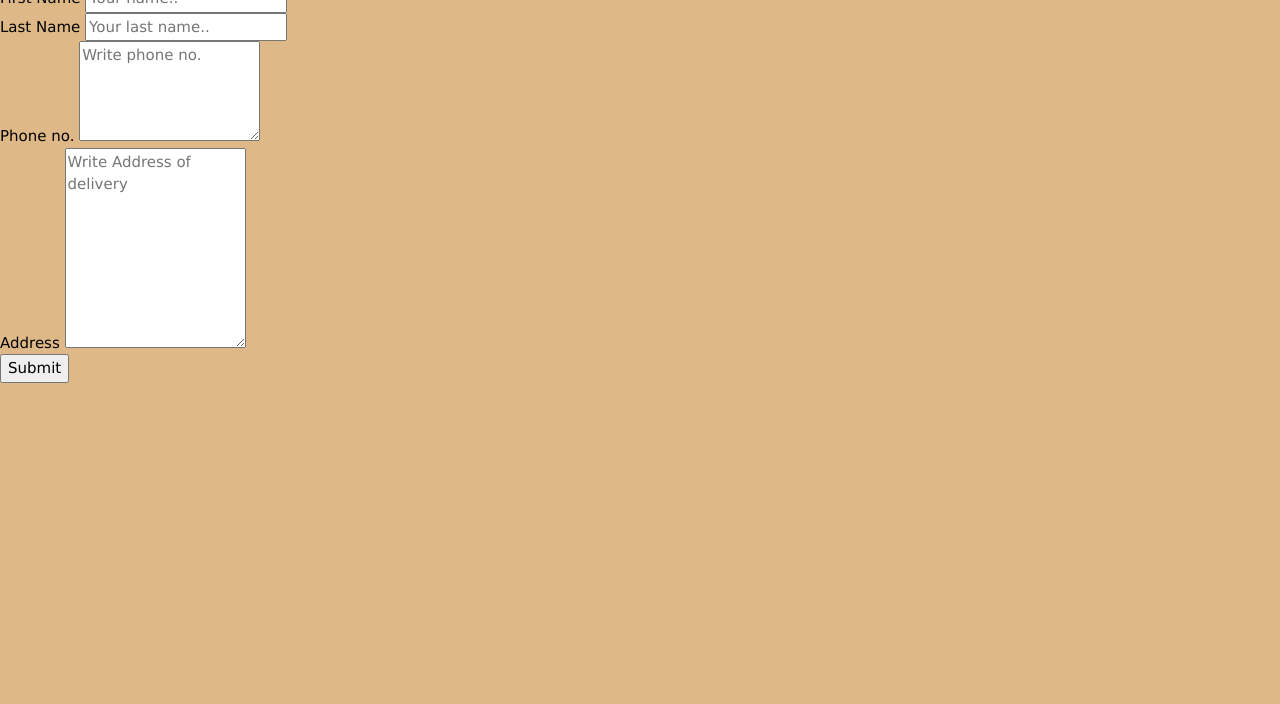
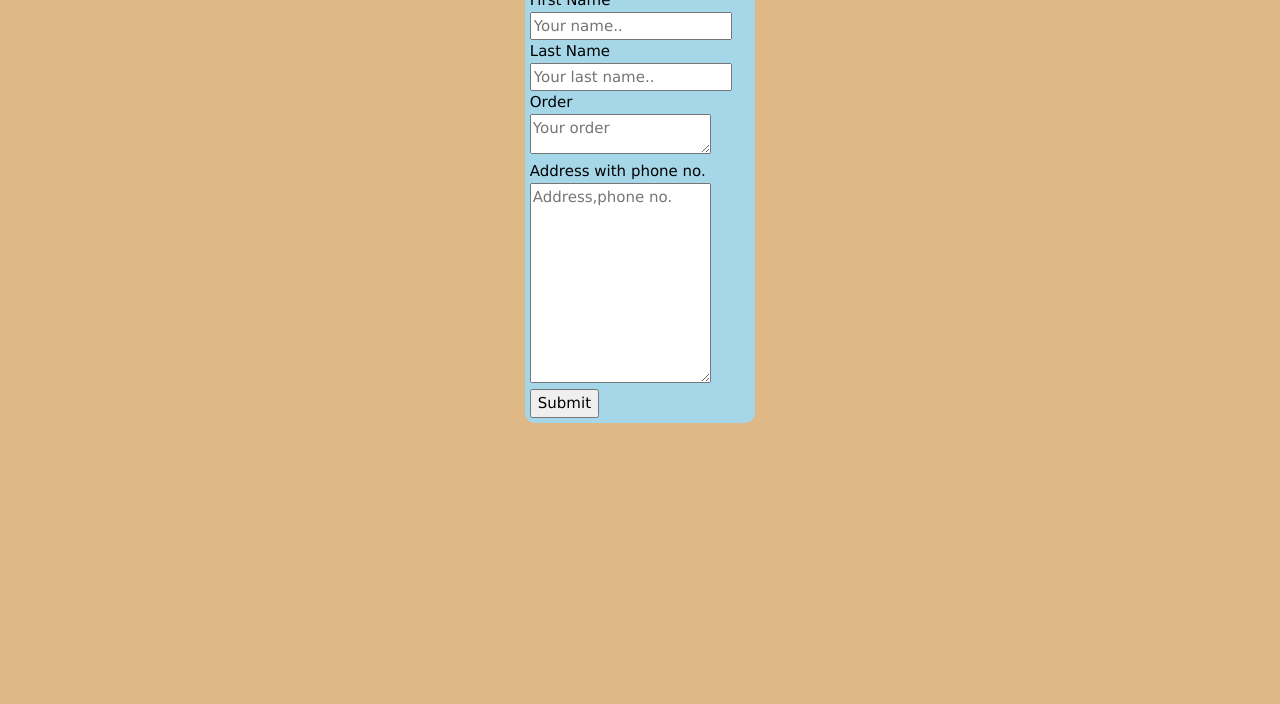
Before and after one commit to prajjwal000/Foodoor, a plain HTML site: page order.html in a window 1280 px wide. Shown: the part 96-800 px from the top of the page. Drawn offline with nearby package versions, Linux system fonts and the light colour scheme.

Commit message:
final base

```diff
--- a/order.html
+++ b/order.html
@@ -27,11 +27,11 @@
               <label for="lname">Last Name</label>
               <input type="text" id="lname" name="lastname" placeholder="Your last name..">
               <br>
-              <label for="subject">Phone no.</label>
-              <textarea id="subject" name="subject" placeholder="Write phone no." style="height:100px"></textarea>
+              <label for="subject">Order</label>
+              <textarea id="subject" name="subject" placeholder="Your order" style="height:40px"></textarea>
               <br>
-              <label for="body">Address</label>
-              <textarea id="body" name="body" placeholder="Write Address of delivery" style="height:200px"></textarea>
+              <label for="body">Address with phone no.</label>
+              <textarea id="body" name="body" placeholder="Address,phone no." style="height:200px"></textarea>
               <br>
               <input type="submit" value="Submit">
 
--- a/some.css
+++ /dev/null
@@ -1 +0,0 @@
-w3-content{margin-left:auto;margin-right:auto;max-width:980px}
--- a/style.css
+++ b/style.css
@@ -52,3 +52,14 @@ body,h1,h2,h3,h4,h5,h6 {font-family: "Amatic SC", sans-serif}
 .topnav-right{
     float: right;
 }
+div.container{
+  display: flex;
+  justify-content: center;
+}
+
+form{
+  width: 18%;
+  padding: 5px;
+  border-radius: 10px;
+  background-color: #A5D7E8;
+}
```
Also changed, not shown: Contact.html (+5 -3 lines).
